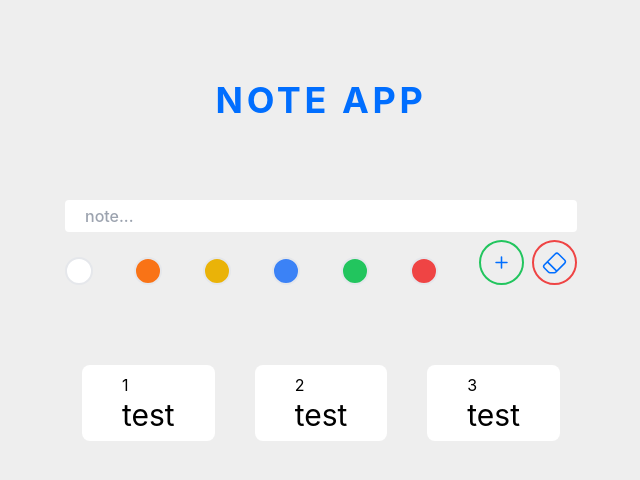
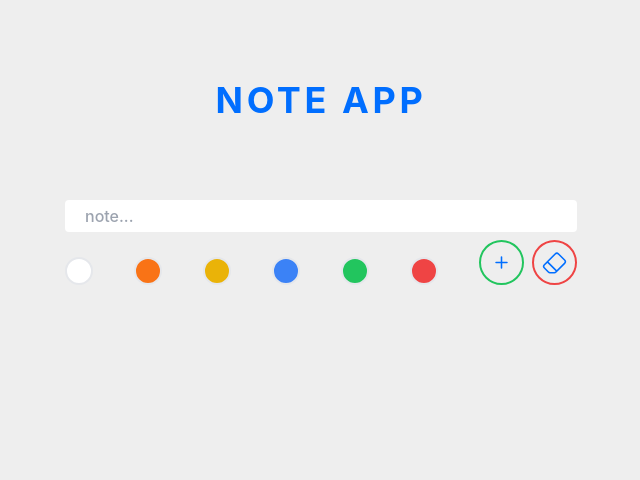
Before and after one commit to ghasemizade/React-pop, a React (Create React App) app in the folder note/: page / in a window 1280 px wide. Shown: the top 480 px of the page, without its empty margins (319-959 px from the left). Built offline with nearby package versions, Linux system fonts and the light colour scheme.

Commit message:
set state to notes

```diff
--- a/note/src/components/Main.js
+++ b/note/src/components/Main.js
@@ -17,7 +17,7 @@ export default class Main extends Component {
                 "rgb(34 197 94)",
                 "rgb(239 68 68)",
             ],
-            notes: [1, 2, 3],
+            notes: [],
             noteValue: '',
             inputColor: ''
         }
@@ -47,9 +47,10 @@ export default class Main extends Component {
             title: this.state.noteValue,
             color: this.state.inputColor
         }
+        console.log(newNote);
         this.setState(prevState => {
             return {
-                notes: [...prevState.notes, newNote],
+                notes: [...this.state.notes, newNote],
 
             }
         })
@@ -114,7 +115,7 @@ export default class Main extends Component {
             "grid grid-cols-3"
         )}>
             {this.state.notes.map(note => (
-                <Notebox noteTitle={note}/>
+                <Notebox key={note.id} {...note}/>
             ))}
         </div>
       </main>
```
